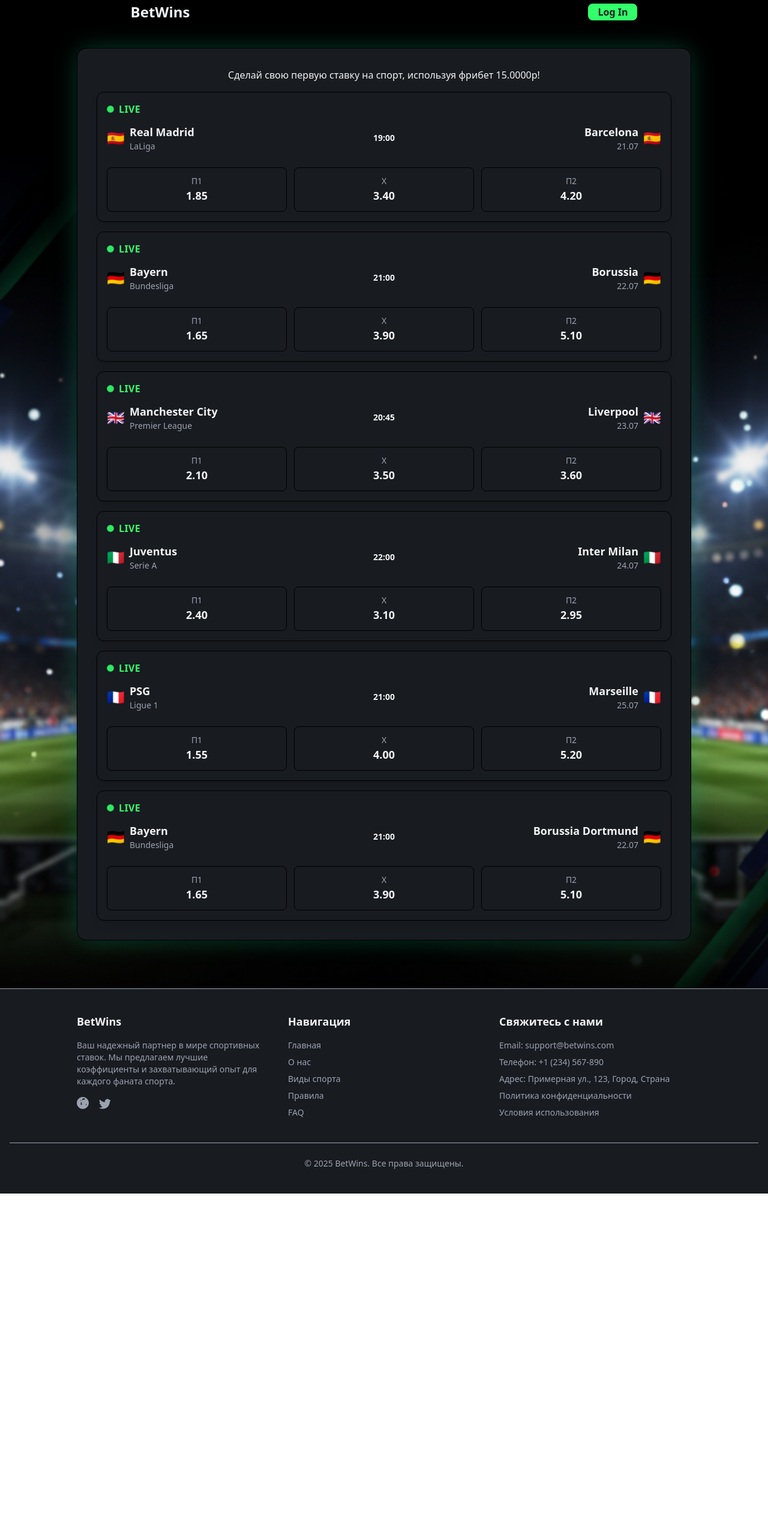
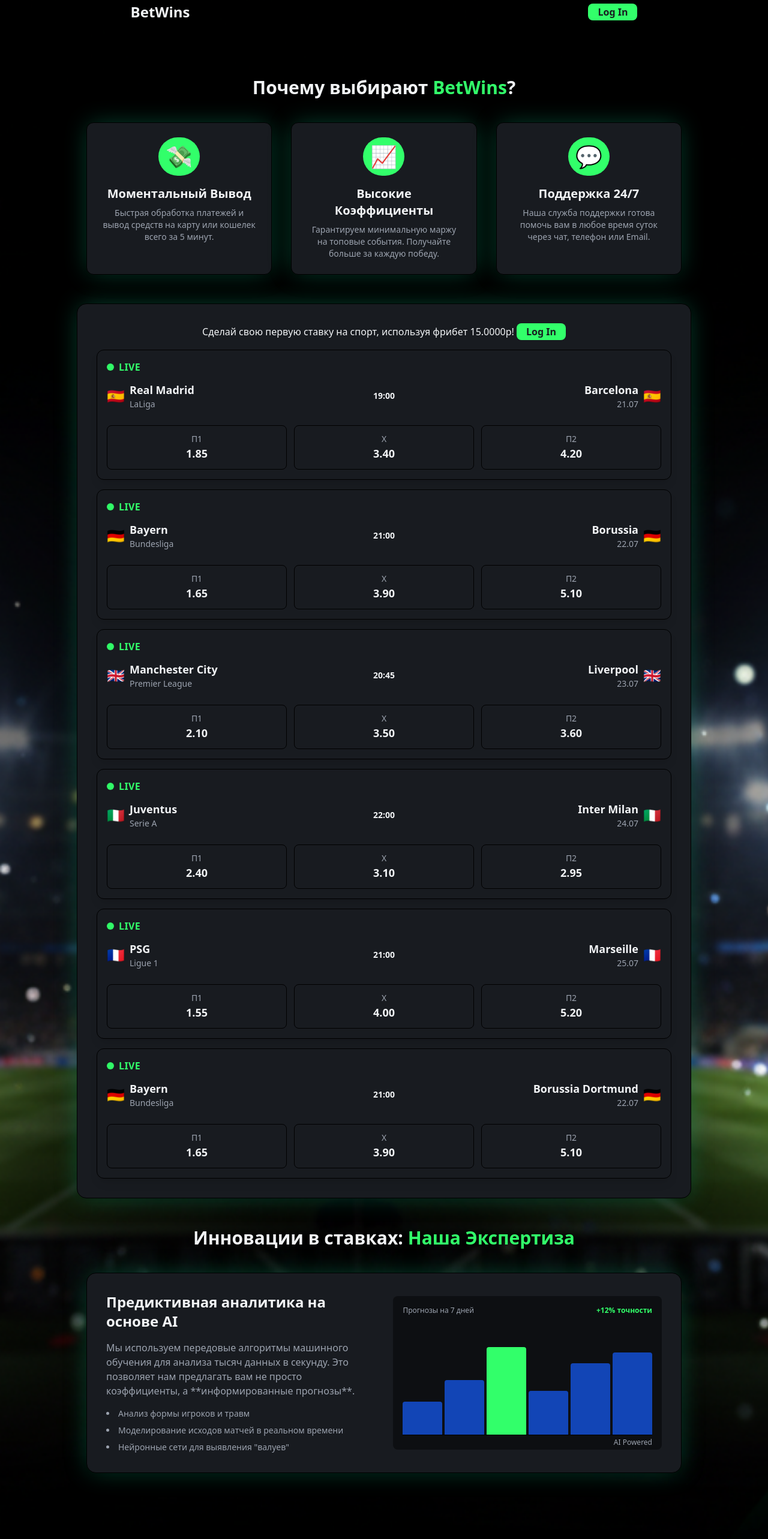
Before and after one commit to Qanda1337/test-betting-landing, a Vue app: page / in a window 1280 px wide. Shown: the top 2566 px of the page at 60% size. Before the commit the page ends 1990 px from the top, so only its background shows below. Built offline with nearby package versions, Linux system fonts and the light colour scheme.

Commit message:
add expetrise section

```diff
--- a/src/App.vue
+++ b/src/App.vue
@@ -6,6 +6,8 @@
 import LiveIndicator from './components/LiveIndicator.vue';
 import RegistrationModal from './components/RegistrationModal.vue';
 import Footer from './components/Footer.vue';
+import BenefitsSection from './components/BenefitsSection.vue';
+import ExpertiseSection from './components/ExpertiseSection.vue';
 
 // Реактивная переменная для управления видимостью модального окна
 const showModal = ref(false);
@@ -21,9 +23,21 @@
   <div class="main-background" >
     <Header />
       <main class="flex-1 py-10 px-4" data-aos="fade-up">
+
+        <BenefitsSection/>
+
         <div class="main-content-wrapper max-w-5xl mx-auto bg-[var(--bg-card)] rounded-2xl p-8 border-1 border-[var(--border-color)] space-y-4 shadow-custom-glow">
-
-          <h1 class="text-[var(--text-main)] text-center">Сделай свою первую ставку на спорт, используя фрибет 15.0000p!</h1>
+          <div class="flex-auto">
+            <h1 class="text-[var(--text-main)] text-center flex-1">Сделай свою первую ставку на спорт, используя фрибет 15.0000p!
+              <!-- Кнопка Log In -->
+              <button
+                class="flex-1 bg-[var(--accent-primary)] text-[var(--bg-card)] font-semibold px-4 py-0.5 rounded-lg hover:bg-[var(--accent-secondary)] transition-colors duration-200 cursor-pointer"
+                @click="showModal = true"
+              >
+                Log In
+              </button>
+            </h1>
+          </div>
 
           <GameEventCard
             @click="openRegistrationModal"
@@ -133,6 +147,9 @@
             </template>
           </GameEventCard>
         </div>
+
+        <ExpertiseSection/>
+
       </main>
     <Footer />
   </div>
--- /dev/null
+++ b/src/components/ExpertiseSection.vue
@@ -0,0 +1,54 @@
+<template>
+  <div class="max-w-5xl mx-auto py-12 px-4" data-aos="fade-up">
+
+    <h2 class="text-3xl font-bold text-[var(--text-main)] text-center mb-10">
+      Инновации в ставках: <span class="text-[var(--accent-primary)]">Наша Экспертиза</span>
+    </h2>
+
+    <div class="bg-[var(--bg-card)] p-8 rounded-2xl border border-[var(--border-color)] shadow-custom-glow flex flex-col lg:flex-row items-center gap-8">
+
+      <div class="lg:w-1/2 text-center lg:text-left">
+        <h3 class="text-[var(--text-main)] text-2xl font-semibold mb-4">
+          Предиктивная аналитика на основе AI
+        </h3>
+        <p class="text-[var(--text-secondary)] mb-4">
+          Мы используем передовые алгоритмы машинного обучения для анализа тысяч данных в секунду. Это позволяет нам предлагать вам не просто коэффициенты, а **информированные прогнозы**.
+        </p>
+        <ul class="space-y-2 text-[var(--text-secondary)] text-sm list-disc list-inside">
+          <li>Анализ формы игроков и травм</li>
+          <li>Моделирование исходов матчей в реальном времени</li>
+          <li>Нейронные сети для выявления "валуев"</li>
+        </ul>
+      </div>
+
+      <div class="lg:w-1/2 w-full h-64 bg-[var(--bg-main)] rounded-lg p-4 relative overflow-hidden">
+        <div class="flex justify-between text-xs text-[var(--text-secondary)] mb-2">
+            <span>Прогнозы на 7 дней</span>
+            <span class="text-[var(--accent-primary)] font-bold">+12% точности</span>
+        </div>
+
+        <div class="flex items-end h-48 gap-1 border-b border-[var(--border-color)] pt-2">
+          <div class="w-1/6 h-full flex flex-col justify-end">
+            <div class="bg-blue-600 rounded-t-sm h-[30%] opacity-70"></div>
+          </div>
+          <div class="w-1/6 h-full flex flex-col justify-end">
+            <div class="bg-blue-600 rounded-t-sm h-[50%] opacity-70"></div>
+          </div>
+          <div class="w-1/6 h-full flex flex-col justify-end">
+            <div class="bg-[var(--accent-primary)] rounded-t-sm h-[80%]"></div>
+          </div>
+          <div class="w-1/6 h-full flex flex-col justify-end">
+            <div class="bg-blue-600 rounded-t-sm h-[40%] opacity-70"></div>
+          </div>
+          <div class="w-1/6 h-full flex flex-col justify-end">
+            <div class="bg-blue-600 rounded-t-sm h-[65%] opacity-70"></div>
+          </div>
+          <div class="w-1/6 h-full flex flex-col justify-end">
+            <div class="bg-blue-600 rounded-t-sm h-[75%] opacity-70"></div>
+          </div>
+        </div>
+        <span class="absolute bottom-1 right-4 text-[var(--text-secondary)] text-xs">AI Powered</span>
+      </div>
+    </div>
+  </div>
+</template>
```
